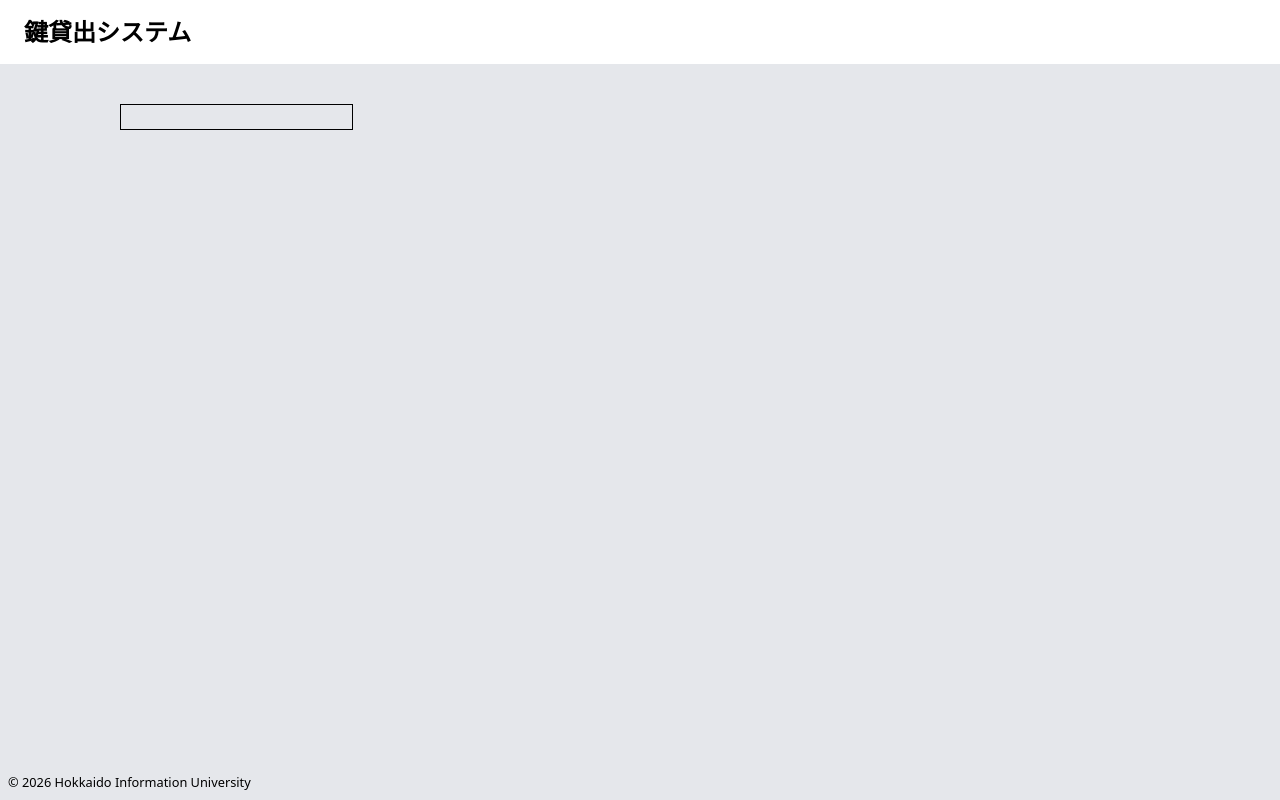
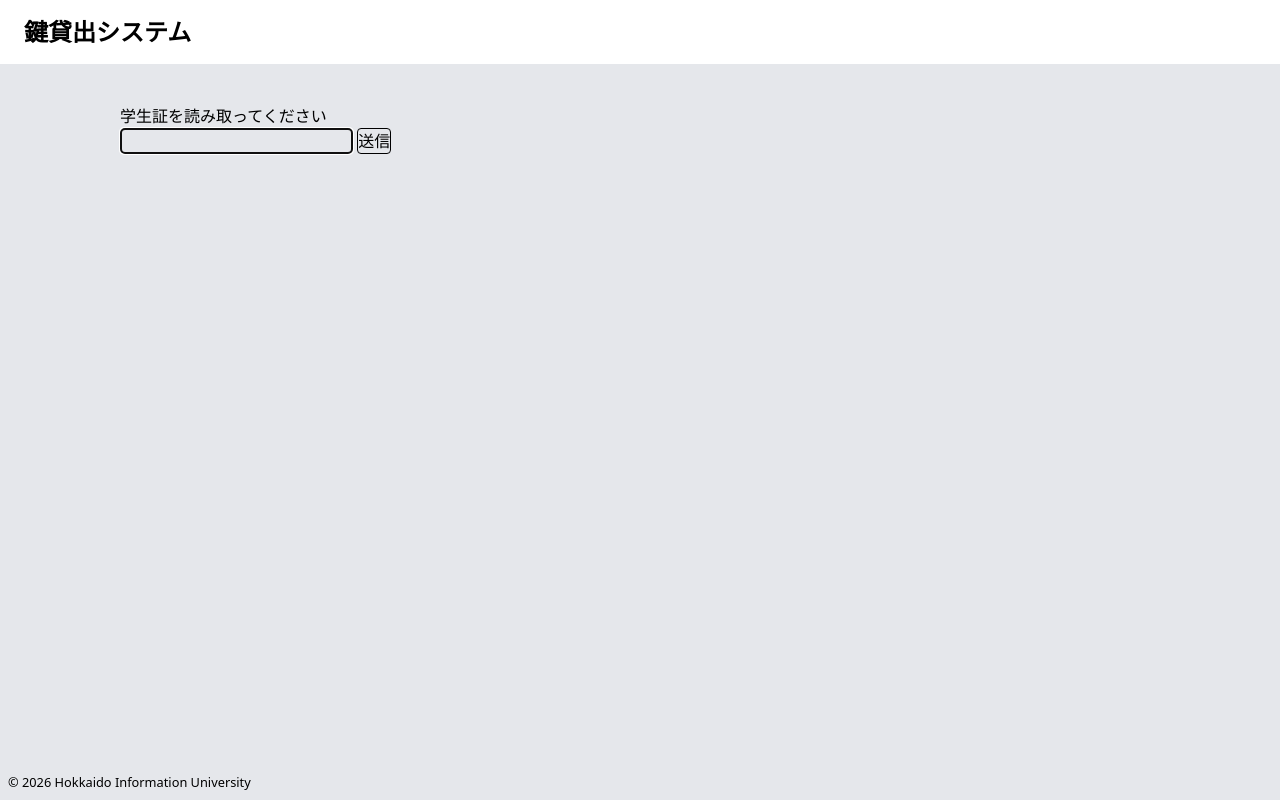
Before and after one commit to kuroiko0429/Kagi-Kashi, a Flask app: page /input in a window 1280 px wide. Run offline with Flask 3, Linux system fonts and the light colour scheme.

Commit message:
バーコード読み取りの試作

```diff
--- a/flaskr/__init__.py
+++ b/flaskr/__init__.py
@@ -1,6 +1,6 @@
 import os
 
-from flask import Flask, render_template
+from flask import Flask, render_template, request
 
 
 def create_app(test_config=None):
@@ -46,4 +46,13 @@ def create_app(test_config=None):
     def input():
         return render_template('input.html')
 
+    @app.route('/id-post', methods=['POST'])
+    def sample_form_temp():
+        print('POSTデータ受け取ったので処理します')
+        id = request.form['data1']
+        if id[0]=="a" and id[-1]=="a":
+            return f"学籍番号: {id[1:-1]}"
+        else:
+            return "不正な学籍番号です"
+
     return app
--- a/flaskr/templates/index.html
+++ b/flaskr/templates/index.html
@@ -60,9 +60,9 @@
       </div>
 
       <div class="flex justify-end items-center w-full p-4 shrink-0">
-        <button class="flex justify-center items-center w-28 h-10 rounded-lg bg-green-500 hover:bg-green-600 text-white font-medium shadow-sm transition-colors cursor-pointer">
+        <a href="/input" class="flex justify-center items-center w-28 h-10 rounded-lg bg-green-500 hover:bg-green-600 text-white font-medium shadow-sm transition-colors cursor-pointer">
           借りる
-        </button>
+        </a>
       </div>
 
     </div>
--- a/flaskr/templates/input.html
+++ b/flaskr/templates/input.html
@@ -12,7 +12,11 @@
   </header>
 
   <main class="w-full h-full px-30 py-10 pt-26 bg-gray-200">
-    <input type="text" class="border" />
+    <h1>学生証を読み取ってください</h1>
+    <form action="/id-post" method="POST">
+        <input name="data1" class="border rounded" autofocus></input>
+        <button type="submit" class="border rounded">送信</button>
+    </form>
   </main>
   <small class="absolute bottom-2 left-2">&copy; 2026 Hokkaido Information University</small>
 </body>
```
